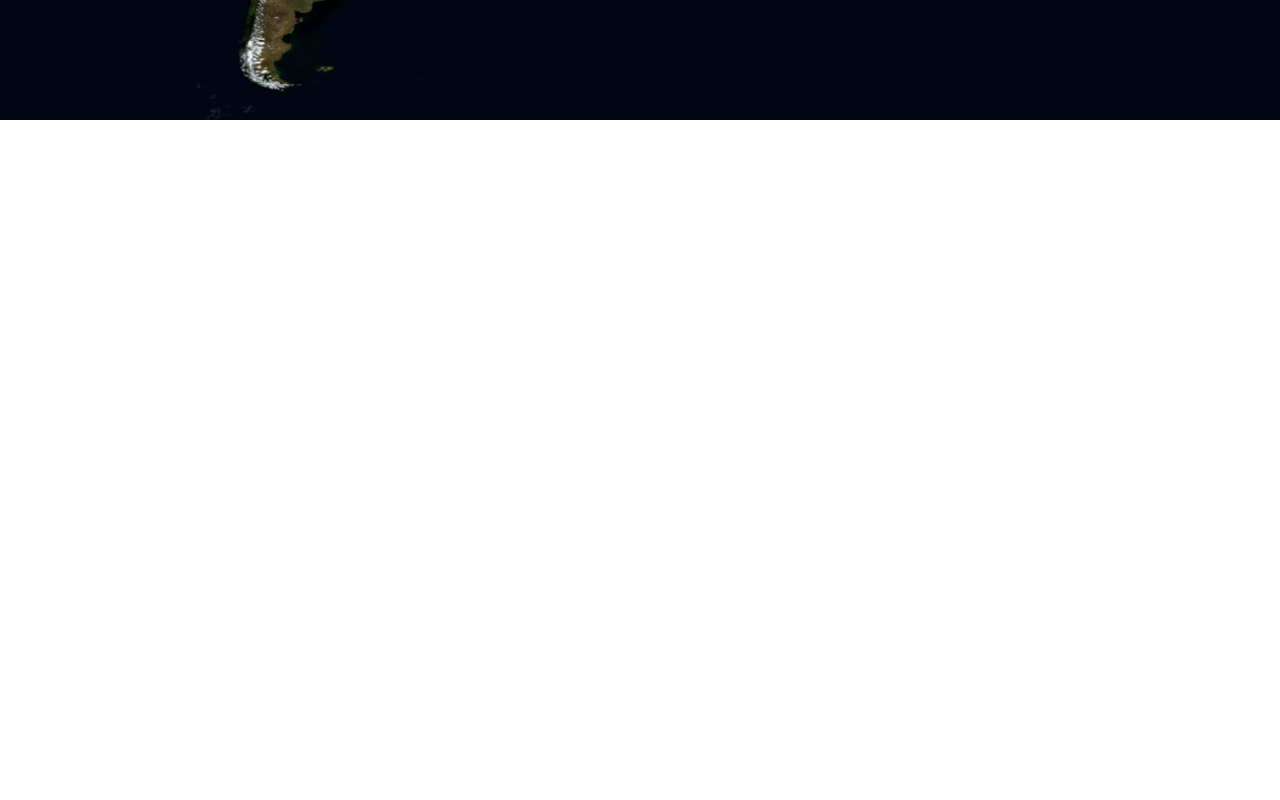
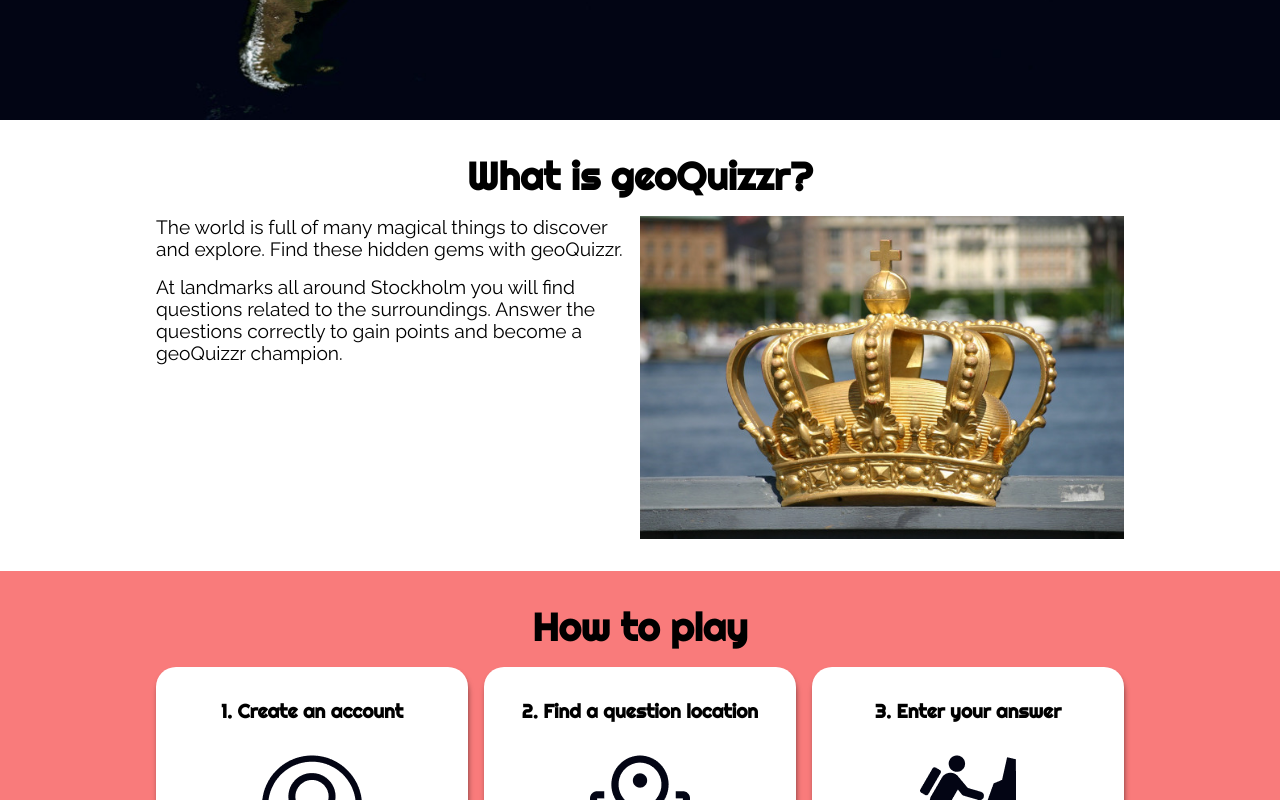
Before and after one commit to EmmaDawsonDev/gq-frontend, a React (Create React App) app: page / in a window 1280 px wide. Shown: the part 680-1480 px from the top of the page. Before the commit the page ends 800 px from the top, so only its background shows below. Built offline with nearby package versions, Linux system fonts and the light colour scheme.

Commit message:
Add sections to landing page

```diff
--- a/src/pages/Landing/Landing.module.css
+++ b/src/pages/Landing/Landing.module.css
@@ -15,10 +15,41 @@
   text-align: center;
 }
 
+
+
+h3, p {
+  text-align: center;
+
+}
+
+
+
+.image {
+  max-width: 100%;
+}
+
+@media (min-width: 600px) {
+  .flexRow {
+    display: flex;
+    gap: 1rem;
+  }
+  p {
+    text-align: left;
+  }
+  .image {
+    max-width: 50%;
+  }
+}
+
 @media (min-width: 768px) {
   .headerImg {
     background-position: top center;
     background-image: url(../../assets/images/landing-header-desktop.jpg);
     background-size: cover;
   }
+
+  .flexRowLg {
+    display: flex;
+    gap: 1rem;
+  }
 }
--- a/src/pages/Landing/Landing.tsx
+++ b/src/pages/Landing/Landing.tsx
@@ -1,16 +1,56 @@
 import React from 'react'
 
+import InfoSection from '../../components/Layout/InfoSection'
+import Card from '../../components/Card/Card'
+
 import styles from './Landing.module.css'
+import crownImg from '../../assets/images/crown.jpg'
+import account from '../../assets/icons/account.png'
+import climb from '../../assets/icons/climb.png'
+import map from '../../assets/icons/map.png'
 
 const Landing = () => {
   return (
     <main>
-      <div className={styles.headerImg}>
+      <section className={styles.headerImg}>
         <div className={styles.landingHeaderText}>
           <h1>Explore the world</h1>
           <h2>one question at a time</h2>
         </div>
-      </div>
+      </section>
+      <InfoSection bg="white">
+        <h3>What is geoQuizzr?</h3>
+        <div className={styles.flexRow}>
+          <div>
+            <p>The world is full of many magical things to discover and explore. Find these hidden gems with geoQuizzr.</p>
+            <p>
+              At landmarks all around Stockholm you will find questions related to the surroundings. Answer the questions correctly to gain
+              points and become a geoQuizzr champion.
+            </p>
+          </div>
+          <img src={crownImg} className={styles.image} alt="A gold crown decorating a bridge in Stockholm" />
+        </div>
+      </InfoSection>
+      <InfoSection bg="secondary-lt">
+        <h3>How to play</h3>
+        <div className={styles.flexRowLg}>
+          <Card
+            title="1. Create an account"
+            image={account}
+            description="Click the sign up button to create an account. Once logged in you will be able to see all the questions nearby."
+          />
+          <Card
+            title="2. Find a question location"
+            image={map}
+            description="Each question is located on the map. Go to that location and the answer to the question will be found. It might be on a sign, a statue, or some other prominent feature of the surroundings. Make sure to look around and explore the area but take care to stay safe."
+          />
+          <Card
+            title="3. Enter your answer"
+            image={climb}
+            description="You can enter your answer in English or Swedish. If correct, you will gain points and start climbing levels. The more you answer the higher you climb!"
+          />
+        </div>
+      </InfoSection>
     </main>
   )
 }
```
